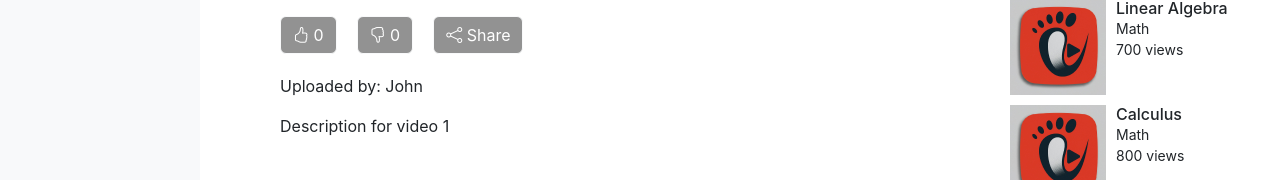
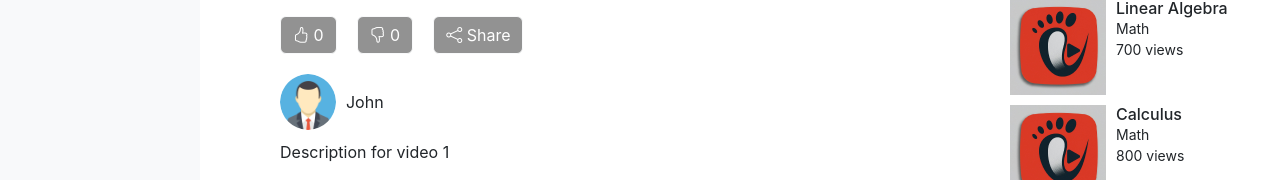
Before and after one commit to ayalbir/Web, a React (Create React App) app: page /video/1 in a window 1280 px wide. Shown: the part 577-757 px from the top of the page. Built offline with nearby package versions, Linux system fonts and the light colour scheme.

Commit message:
user pic somewhere

```diff
--- a/src/createVideo/CreateVideo.js
+++ b/src/createVideo/CreateVideo.js
@@ -1,3 +1,4 @@
+// src/createVideo/CreateVideo.js
 import React, { useState, useEffect } from "react";
 import { useNavigate } from "react-router-dom";
 import "./CreateVideo.css";
@@ -34,6 +35,7 @@ const CreateVideo = ({ setVideoList, user }) => {
       date: new Date().toLocaleDateString(),
       description: "",
       uploaderName: user ? user.firstName : "Anonymous", // Store the uploader's first name
+      profileImage: user ? user.profileImage : null // Add the user's profile image
     };
 
     setVideoList((prevList) => [...prevList, newVideo]);
--- a/src/videoLogic/videoItem/VideoItem.js
+++ b/src/videoLogic/videoItem/VideoItem.js
@@ -15,7 +15,9 @@ function VideoItem({ video }) {
           <h5 className="card-title">{video.title}</h5>
           <div className="author-details">
             <Link to={`/user/${video.author}`} className="author-link">
-              <img src={video.profileImage} alt={video.author} className="author-profile-image" />
+              {video.profileImage && (
+                <img src={video.profileImage} alt={video.author} className="author-profile-image" />
+              )}
               {video.author}
             </Link>
           </div>
--- a/src/videoLogic/videoMain/VideoMain.css
+++ b/src/videoLogic/videoMain/VideoMain.css
@@ -169,3 +169,7 @@
   border: 1px solid #ccc;
   border-radius: 4px;
 }
+
+.author-details :hover {
+  color: #61dafb;
+}
--- a/src/videoLogic/videoMain/VideoMain.js
+++ b/src/videoLogic/videoMain/VideoMain.js
@@ -157,7 +157,12 @@ const VideoMain = ({ videos, comments, addComment, deleteComment, editComment, u
                 </>
               ) : (
                 <>
-                  <p>Uploaded by: {video.uploaderName || video.author || 'Unknown'}</p>
+                  <div className="author-details">
+                    <Link to={`/user/${video.author}`} className="author-link">
+                      <img src={video.profileImage} alt={video.author} className="author-profile-image" />
+                      {video.uploaderName || video.author || 'Unknown'}
+                    </Link>
+                  </div>
                   <p>{video.description}</p>
                 </>
               )}
```
